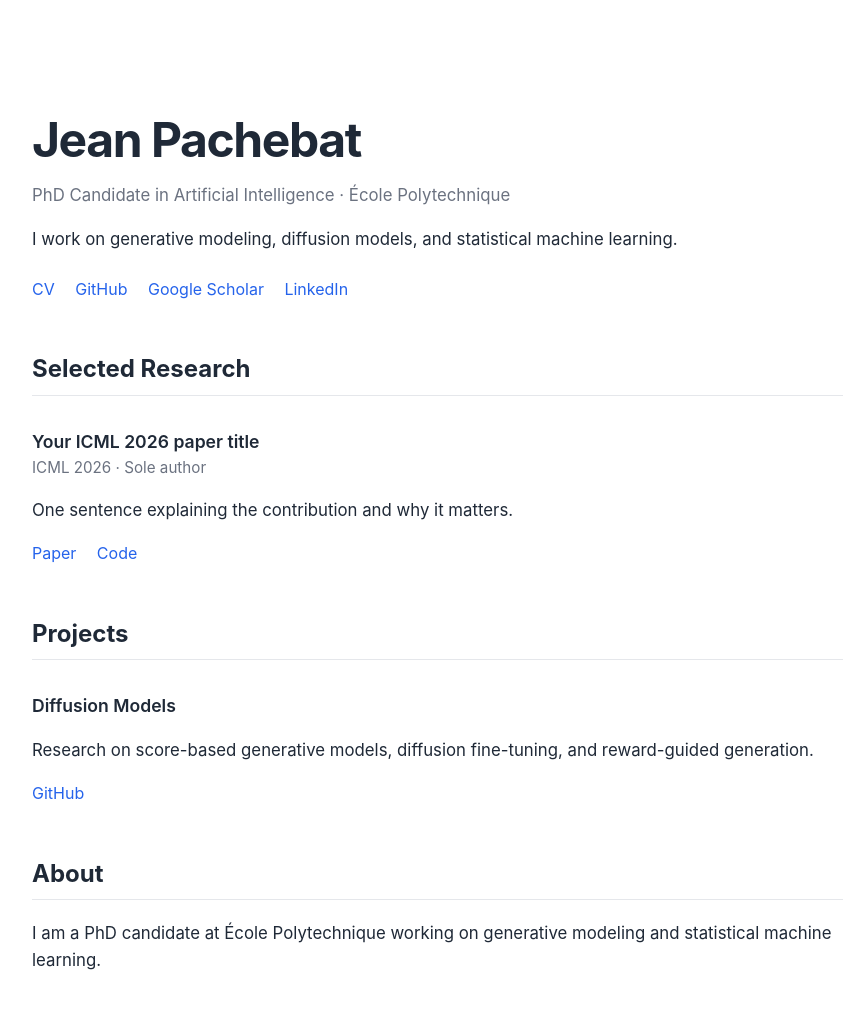
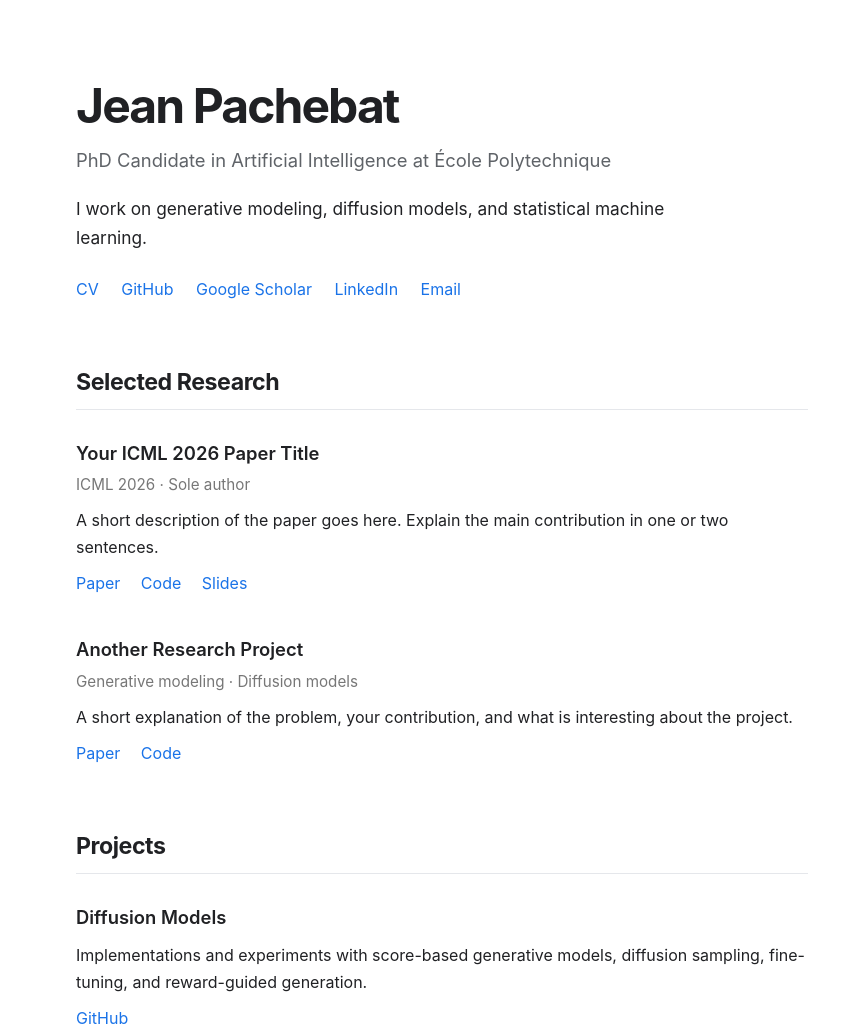
Before and after one commit to jpachebat/jpachebat.github.io, a plain HTML site: page index.html in a window 1280 px wide. Shown: the top 1034 px of the page, without its empty margins (198-1041 px from the left). Drawn offline with Linux system fonts and the light colour scheme.

Commit message:
Build personal website

```diff
--- a/index.html
+++ b/index.html
@@ -3,67 +3,134 @@
 <head>
   <meta charset="UTF-8">
   <meta name="viewport" content="width=device-width, initial-scale=1.0">
+
   <title>Jean Pachebat</title>
+
+  <meta
+    name="description"
+    content="Jean Pachebat — PhD candidate in Artificial Intelligence at École Polytechnique."
+  >
+
   <link rel="stylesheet" href="style.css">
 </head>
 
 <body>
+
+  <main class="container">
+
+    <header class="hero">
       <h1>Jean Pachebat</h1>
 
       <p class="subtitle">
-    PhD Candidate in Artificial Intelligence · École Polytechnique
+        PhD Candidate in Artificial Intelligence at École Polytechnique
+      </p>
+
+      <p class="intro">
+        I work on generative modeling, diffusion models,
+        and statistical machine learning.
+      </p>
+
+      <nav class="links">
+        <a href="cv.pdf">CV</a>
+        <a href="https://github.com/jpachebat" target="_blank">GitHub</a>
+        <a href="#">Google Scholar</a>
+        <a href="#">LinkedIn</a>
+        <a href="mailto:your.email@example.com">Email</a>
+      </nav>
+    </header>
+
+
+    <section>
+      <h2>Selected Research</h2>
+
+      <article class="project">
+        <h3>Your ICML 2026 Paper Title</h3>
+
+        <p class="meta">
+          ICML 2026 · Sole author
         </p>
 
         <p>
-    I work on generative modeling, diffusion models, and statistical machine learning.
+          A short description of the paper goes here.
+          Explain the main contribution in one or two sentences.
         </p>
 
-  <nav>
-    <a href="cv.pdf">CV</a>
-    <a href="https://github.com/jpachebat">GitHub</a>
-    <a href="#">Google Scholar</a>
-    <a href="#">LinkedIn</a>
-  </nav>
+        <div class="project-links">
+          <a href="#">Paper</a>
+          <a href="#">Code</a>
+          <a href="#">Slides</a>
+        </div>
+      </article>
 
-  <h2>Selected Research</h2>
+      <article class="project">
+        <h3>Another Research Project</h3>
 
-  <div class="paper">
-    <div class="paper-title">
-      Your ICML 2026 paper title
-    </div>
-
-    <div class="meta">
-      ICML 2026 · Sole author
-    </div>
+        <p class="meta">
+          Generative modeling · Diffusion models
+        </p>
 
         <p>
-      One sentence explaining the contribution and why it matters.
+          A short explanation of the problem, your contribution,
+          and what is interesting about the project.
         </p>
 
+        <div class="project-links">
           <a href="#">Paper</a>
           <a href="#">Code</a>
         </div>
+      </article>
+    </section>
 
+
+    <section>
       <h2>Projects</h2>
 
-  <div class="paper">
-    <div class="paper-title">
-      Diffusion Models
-    </div>
+      <article class="project">
+        <h3>Diffusion Models</h3>
 
         <p>
-      Research on score-based generative models, diffusion fine-tuning,
-      and reward-guided generation.
+          Implementations and experiments with score-based generative models,
+          diffusion sampling, fine-tuning, and reward-guided generation.
         </p>
 
+        <div class="project-links">
           <a href="#">GitHub</a>
         </div>
+      </article>
 
+      <article class="project">
+        <h3>Statistical Learning</h3>
+
+        <p>
+          Research and implementations around statistical learning,
+          generative modeling, and high-dimensional probability.
+        </p>
+
+        <div class="project-links">
+          <a href="#">GitHub</a>
+        </div>
+      </article>
+    </section>
+
+
+    <section>
       <h2>About</h2>
 
       <p>
-    I am a PhD candidate at École Polytechnique working on generative modeling
-    and statistical machine learning.
+        I am a PhD candidate in Artificial Intelligence at École Polytechnique.
+        My research interests include generative modeling, diffusion models,
+        statistical machine learning, and probability.
       </p>
+    </section>
+
+
+    <footer>
+      <p>
+        © 2026 Jean Pachebat
+      </p>
+    </footer>
+
+  </main>
+
 </body>
 </html>
--- a/style.css
+++ b/style.css
@@ -1,59 +1,167 @@
+* {
+  box-sizing: border-box;
+}
+
+html {
+  scroll-behavior: smooth;
+}
+
 body {
-  font-family: -apple-system, BlinkMacSystemFont, "Segoe UI", sans-serif;
-  max-width: 820px;
+  margin: 0;
+  background: #ffffff;
+  color: #202124;
+
+  font-family:
+    -apple-system,
+    BlinkMacSystemFont,
+    "Segoe UI",
+    Roboto,
+    Helvetica,
+    Arial,
+    sans-serif;
+
+  line-height: 1.65;
+}
+
+.container {
+  max-width: 780px;
   margin: 0 auto;
-  padding: 70px 24px;
-  line-height: 1.6;
-  color: #1f2937;
-  background: #ffffff;
+  padding: 80px 24px 50px;
+}
+
+
+/* Header */
+
+.hero {
+  margin-bottom: 60px;
 }
 
 h1 {
+  margin: 0;
   font-size: 3rem;
-  margin-bottom: 0.2rem;
-  letter-spacing: -0.03em;
+  line-height: 1.1;
+  letter-spacing: -0.04em;
+  font-weight: 700;
 }
 
+.subtitle {
+  margin-top: 12px;
+  margin-bottom: 0;
+  color: #5f6368;
+  font-size: 1.15rem;
+}
+
+.intro {
+  margin-top: 20px;
+  max-width: 650px;
+  font-size: 1.08rem;
+}
+
+
+/* Navigation */
+
+.links {
+  margin-top: 24px;
+}
+
+.links a {
+  margin-right: 18px;
+}
+
+
+/* Typography */
+
 h2 {
-  margin-top: 3rem;
-  font-size: 1.5rem;
+  margin-top: 60px;
+  margin-bottom: 28px;
+
+  padding-bottom: 8px;
+
   border-bottom: 1px solid #e5e7eb;
-  padding-bottom: 0.4rem;
+
+  font-size: 1.45rem;
+  letter-spacing: -0.02em;
+}
+
+h3 {
+  margin-bottom: 4px;
+
+  font-size: 1.15rem;
+  font-weight: 600;
 }
 
 p {
-  font-size: 1.05rem;
+  margin-top: 10px;
+  margin-bottom: 10px;
 }
 
-.subtitle {
-  color: #6b7280;
-  margin-top: 0;
-}
 
-nav {
-  margin: 1.5rem 0 2.5rem 0;
-}
+/* Links */
 
 a {
-  color: #2563eb;
+  color: #1a73e8;
   text-decoration: none;
-  margin-right: 1rem;
 }
 
 a:hover {
   text-decoration: underline;
 }
 
-.paper {
-  margin: 2rem 0;
-}
 
-.paper-title {
-  font-weight: 600;
-  font-size: 1.1rem;
+/* Research / projects */
+
+.project {
+  margin-bottom: 38px;
 }
 
 .meta {
-  color: #6b7280;
+  margin-top: 2px;
+
+  color: #777;
   font-size: 0.95rem;
 }
+
+.project-links {
+  margin-top: 10px;
+}
+
+.project-links a {
+  margin-right: 16px;
+}
+
+
+/* Footer */
+
+footer {
+  margin-top: 80px;
+
+  padding-top: 20px;
+
+  border-top: 1px solid #e5e7eb;
+
+  color: #9aa0a6;
+
+  font-size: 0.85rem;
+}
+
+
+/* Mobile */
+
+@media (max-width: 600px) {
+  .container {
+    padding-top: 45px;
+  }
+
+  h1 {
+    font-size: 2.4rem;
+  }
+
+  .subtitle {
+    font-size: 1rem;
+  }
+
+  .links a {
+    display: inline-block;
+    margin-bottom: 8px;
+  }
+}
```
Lines whose indentation alone changed are shown as unchanged.
